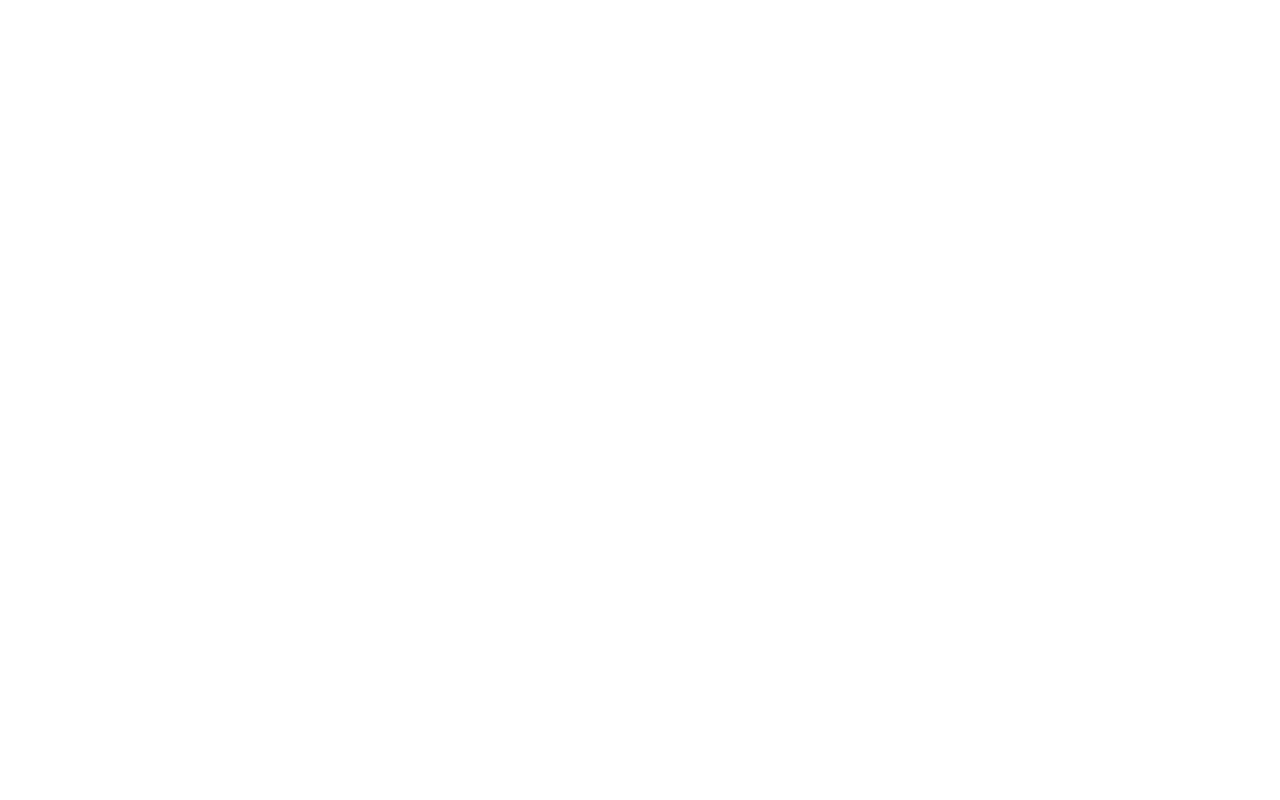
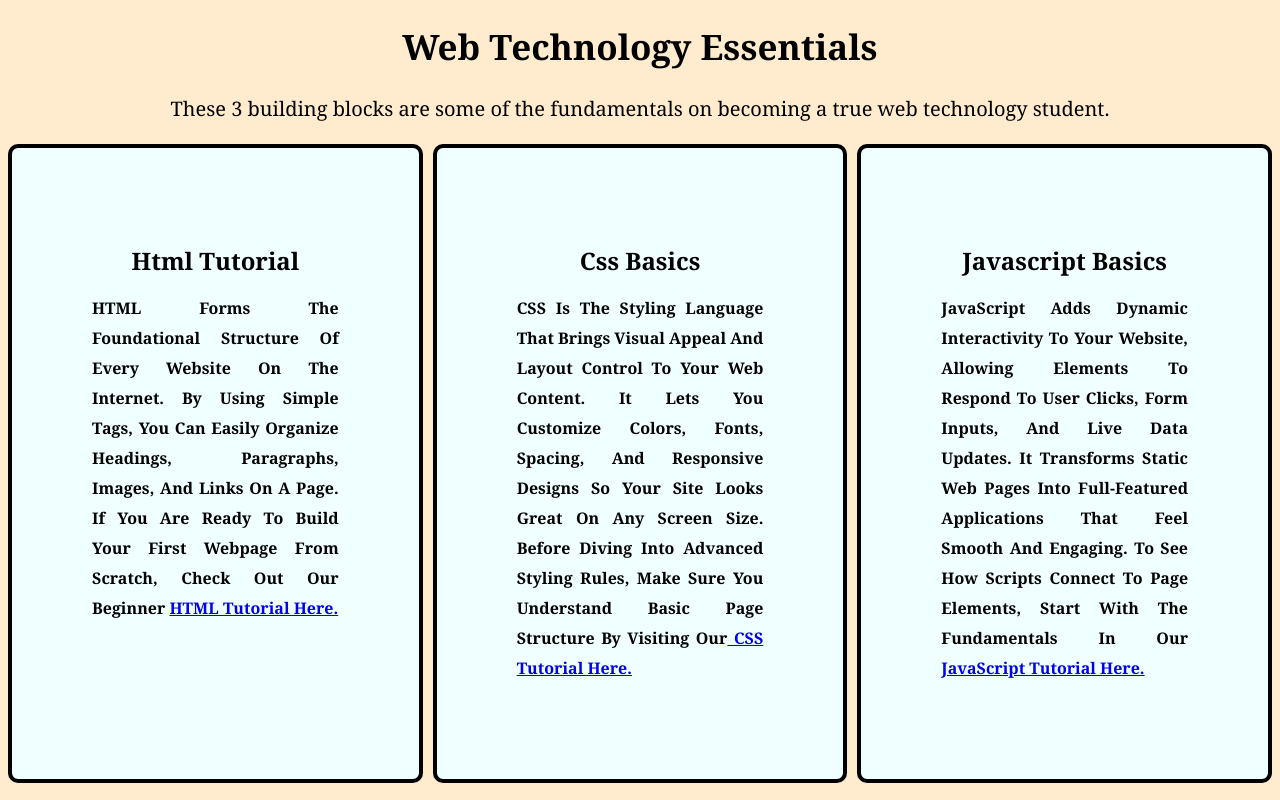
Before and after one commit to charisebaniqued-cloud/WEBTECH, a plain HTML site: page Laboratory_5/lab5.html in a window 1280 px wide. Drawn offline with Linux system fonts and the light colour scheme.

Commit message:
added html

```diff
--- a/Laboratory_4/style.css
+++ b/Laboratory_4/style.css
@@ -9,7 +9,7 @@ h1 {
 }
 
 .class-container {
-    display: flex;
+    flex: 1 1 220px;
     justify-content: center;
     align-items: stretch;
 }
--- a/Laboratory_5/lab5.html
+++ b/Laboratory_5/lab5.html
@@ -0,0 +1,46 @@
+<!DOCTYPE html>
+<html lang="en">
+
+<head>
+    <meta charset="UTF-8">
+    <meta name="viewport" content="width=device-width, initial-scale=1.0">
+    <title>CSS Layout Using Flexbox</title>
+    <link rel="stylesheet" href="style.css">
+</head>
+
+<body>
+    <h1 class="main">web technology essentials</h1>
+    <p class="heading">These 3 building blocks are some of the fundamentals on becoming a true web technology student.</p>
+    <div class="card-container">
+        <div class="card">
+            <h1> html tutorial
+                <p>HTML forms the foundational structure of every website on the internet. By using simple tags,
+                    you can easily organize headings, paragraphs, images, and links on a page. If you are ready
+                    to build your first webpage from scratch, check out our beginner
+                    <a href="https://www.w3schools.com/html/"> HTML tutorial here. </a>
+                </p>
+            </h1>
+        </div>
+        <div class="card">
+            <h1> css basics
+                <p>CSS is the styling language that brings visual appeal and layout control to your web content.
+                    It lets you customize colors, fonts, spacing, and responsive designs so your site looks great
+                    on any screen size. Before diving into advanced styling rules, make sure you understand basic
+                    page structure by visiting our<a href="https://www.w3schools.com/css/"> CSS tutorial here. </a>
+                </p>
+            </h1>
+        </div>
+        <div class="card">
+            <h1> javascript basics
+                <p>JavaScript adds dynamic interactivity to your website, allowing elements to respond to user clicks,
+                    form inputs, and live data updates. It transforms static web pages into full-featured applications
+                    that feel smooth and engaging. To see how scripts connect to page elements, start with the
+                    fundamentals in our<a href="https://www.w3schools.com/js/"> JavaScript tutorial here.</a>
+                </p>
+            </h1>
+        </div>
+    </div>
+
+</body>
+
+</html>
--- a/Laboratory_5/style.css
+++ b/Laboratory_5/style.css
@@ -0,0 +1,45 @@
+body {
+    background-color: blanchedalmond;
+    font-family: Georgia, 'Times New Roman', Times, serif;
+    }
+
+h1 {
+    text-transform: capitalize;
+    text-align: center;
+    font-size: 24px;
+}
+
+.main {
+    font-size: 35px;
+    text-align: center;
+}
+
+p {
+    font-size: 16px;
+    line-height: 30px;
+    text-align: justify;
+}
+
+.heading {
+    font-size: 20px;
+    text-align: center;
+}
+.card-container {
+    display: flex;
+    justify-content: space-between;
+    align-items: stretch;
+    gap: 10px;
+    flex-wrap: wrap;
+}
+/* stretch - matches the sizes of cards despite the content
+center - stop adjusting the H&W of the card to match others */
+
+.card {
+    flex: 1 1 20px;
+    max-width: 1000px;
+    padding: 80px;
+    background-color: azure;
+    border: 4px solid black;
+    border-radius: 10px;
+
+}
```
